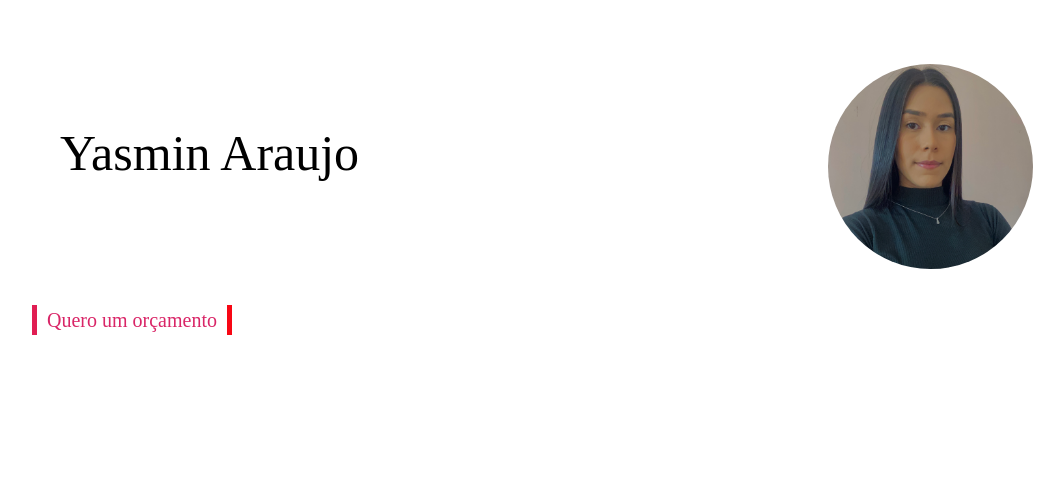
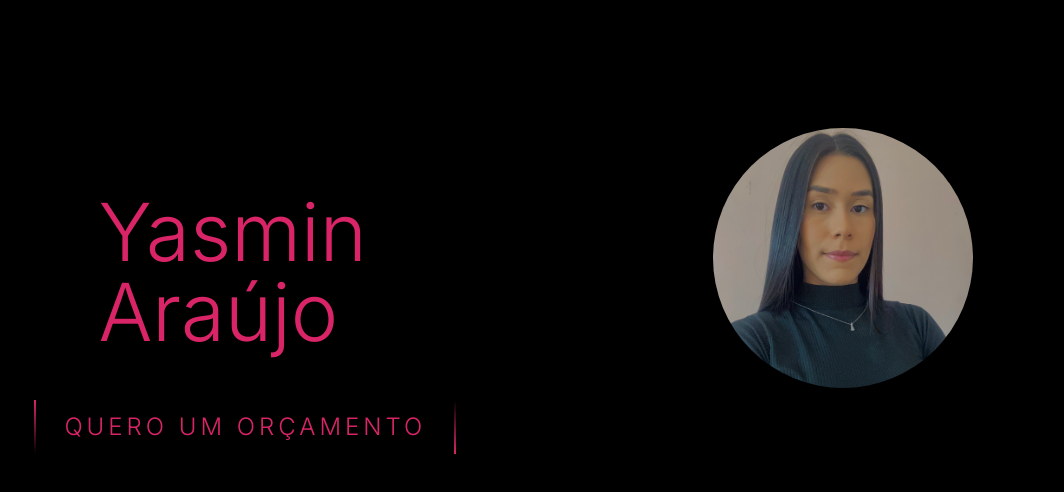
Before and after one commit to andrezinhoTestes/andrezinhoTestes.github.io, a plain HTML site: page index.html in a window 1280 px wide. Shown: the whole page, without its empty margins (68-1132 px from the left). Drawn offline with Linux system fonts and the light colour scheme.

Commit message:
mudança cor

```diff
--- a/estilo2.css
+++ b/estilo2.css
@@ -1,27 +1,34 @@
 @media screen and (min-width: 375px) {
 	html, body {
+		font-family: 'Inter', sans-serif;
 		height: 800px;
+		background: black;
 	}
 	#head {
-		display: flex;
+		position: relative;
 		width: 100%;
-		height: 20%;
+		height: 50%;
+
 
 	}
 
 	.titulo {
-		margin-left: 10%;
+		margin-left: 13%;
 		margin-top: 15%;
 		width: 40%;
-		height: 200px;
+		height: 160px;
+		font-size: 5em;
+		display: inline-block;
+		color: rgb(217, 37, 103);
 
-		font-size: 80px;
 	}
 
 	.imagem {
-		margin-top: 12%;
+		position: absolute;
+		display: inline-block;
+		margin-top: 10%;
 		width: 20%;
-		margin-left: 15%;
+		margin-left: 8%;
 	}
 
 	.imagem img {
@@ -29,141 +36,130 @@
 		border-radius: 150px;
 	}
 
-	#botao {
-		/*background: black;*/
+	a{
+		left: 8%;
 		position: relative;
-		width: 320px;
-		height: 160px;
-		display: flex;
-		justify-content: center;
-		align-items: center;
-		background: transparent;
+		display: inline-block;
+		padding: 15px 30px;
+		color: rgb(217, 37, 103);
+		text-transform: uppercase;
+		letter-spacing: 4px;
+		text-decoration: none;
+		font-size: 24px;
 		overflow: hidden;
-		/*border-radius: 60px;*/
-		top: 150px;
-		left: 100px;
+		transition: 0.2s;
+	}
+
+	/*a:hover {
+		color: #255784;
+		background: #2196f3;
+		box-shadow: 0 0 10px #2196f3, 0 0 40px #2196f3, 0 0 80px #2196f3;
+		transition-delay: 1s;
+	}*/
+
+	a span {
+		position: absolute;
+		display: block;
 
 	}
 
-	#botao::before {
-		content: '';
-		position: absolute;
-		width: 30px;
-		height: 320px;
-		/*border-radius: 20px;*/
-		background: linear-gradient(red, rgb(217, 37, 103));
-		animation: animate 4s linear infinite;
-		justify-content: center;
-		align-items: center;
+	a span:nth-child(1) {
+		top: 0;
+		left: -100%;
+		width: 100%;
+		height: 2px;
+		background: linear-gradient(90deg, transparent, rgb(217, 37, 103));
+		animation: animateone 1s linear infinite;
 
 	}
 
-	#botao::after {
-		content: '';
-		position: absolute;
-		inset: 10px;
-		background: white;
-		/*border-radius: 50px;*/
-		justify-content: center;
-		align-items: center;
+
+	@keyframes animateone {
+		0%{
+			left: -100%;
+		}
+		100%{
+			left: 100%;
+
+		}
 
 	}
 
-	#botao h2 {
-		color: rgb(217, 37, 103);
-		z-index: 5;
-		margin: 0 auto;
-		font-size: 30px;
-		justify-content: center;
-		align-items: center;
+	a span:nth-child(3) {
+		bottom: 0;
+		right: -100%;
+		width: 100%;
+		height: 2px;
+		background: linear-gradient(270deg, transparent, rgb(217, 37, 103));
+		animation: animatethree 1s linear infinite;
+		animation-delay: 1s;
 	}
 
-	#botao:hover {
-		cursor: pointer;
+
+	@keyframes animatethree {
+		0%{
+			right: -100%;
+
+		}
+		100%{
+			right: 100%;
+			transition: 1s;
+
+		}
+
 	}
 
-	@keyframes animate{
-		0% {
-			transform: rotate(0deg);
+	a span:nth-child(2) {
+		top: -100%;
+		right: 0;
+		width: 2px;
+		height: 100%;
+		background: linear-gradient(180deg, transparent, rgb(217, 37, 103));
+		animation: animatetwo 1s linear infinite;
+		animation-delay: 0.5s;
+	}
+
+
+	@keyframes animatetwo {
+		0%{
+			top: -100%;
+
 		}
-		100% {
-			transform: rotate(360deg);
+		100%{
+			top: 100%;
+			transition: 1s;
+
 		}
+
+	}
+
+
+	a span:nth-child(4) {
+		bottom: -100%;
+		left: 0;
+		width: 2px;
+		height: 100%;
+		background: linear-gradient(360deg, transparent, rgb(217, 37, 103));
+		animation: animatefour 1s linear infinite;
+		animation-delay: 1.5s;
+	}
+
+
+	@keyframes animatefour {
+		0%{
+			bottom: -100%;
+
+		}
+		100%{
+			bottom: 100%;
+			transition: 1s;
+
+		}
+
 	}
 
 }
 
 @media screen and (min-width: 1120px){
-	body{
 
-	}
-
-	#head {
-		display: flex;
-		width: 100%;
-		height: 10%;
-
-	}
-
-	.titulo {
-		margin-left: 10%;
-		margin-top: 10%;
-		width: 40%;
-		height: 200px;
-		font-size: 50px;
-	}
-
-	#botao {
-		width: 200px;
-		height: 80px;
-		overflow: hidden;
-		/*border-radius: 60px;*/
-		top: 25%;
-		left: 100px;
-	}
-
-	#botao h2 {
-		color: rgb(217, 37, 103);
-		z-index: 5;
-		margin: 0 auto;
-		font-size: 20px;
-
-	}
-
-	#botao::before {
-		content: '';
-		position: absolute;
-		width: 30px;
-		height: 320px;
-		/*border-radius: 20px;*/
-		background: linear-gradient(red, rgb(217, 37, 103));
-		animation: animate 4s linear infinite;
-		justify-content: center;
-		align-items: center;
-
-	}
-
-	#botao::after {
-		content: '';
-		position: absolute;
-		inset: 5px;
-		background: white;
-		/*border-radius: 50px;*/
-		justify-content: center;
-		align-items: center;
-
-	}
-
-
-	.imagem {
-		margin-top: 5%;
-		width: 20%;
-		margin-left: 20%;
-	}
-
-	.imagem img {
-		width: 80%;
-		margin-right: 10px;
-		border-radius: 150px;
-	}
 }
--- a/index.html
+++ b/index.html
@@ -4,21 +4,23 @@
 	<title></title>
 	<link rel="stylesheet" type="text/css" href="reset.css">
 	<link rel="stylesheet" type="text/css" href="estilo2.css">
+	<link rel="preconnect" href="https://fonts.googleapis.com">
+	<link rel="preconnect" href="https://fonts.gstatic.com" crossorigin>
+	<link href="https://fonts.googleapis.com/css2?family=Inter:wght@300&display=swap" rel="stylesheet">
 </head>
 <body>
 	<div id="head">
-		<div class="titulo">Yasmin Araujo</div>
-		<div class="imagem"><img src="img/ya.png" width="240px"></div>
+		<div class="titulo">Yasmin Araújo</div>
+		<div class="imagem"><img src="img/ya.png" width="260px"></div>
 	</div>
-	<div id="botao">
+	<a href="#">
 		<span></span>
 		<span></span>
 		<span></span>
 		<span></span>
-		<h2>Quero um orçamento</h2>
-	</div>
-	<div class="card">
+		Quero um orçamento
+	</a>
 
-	</div>
+
 </body>
 </html>
```
